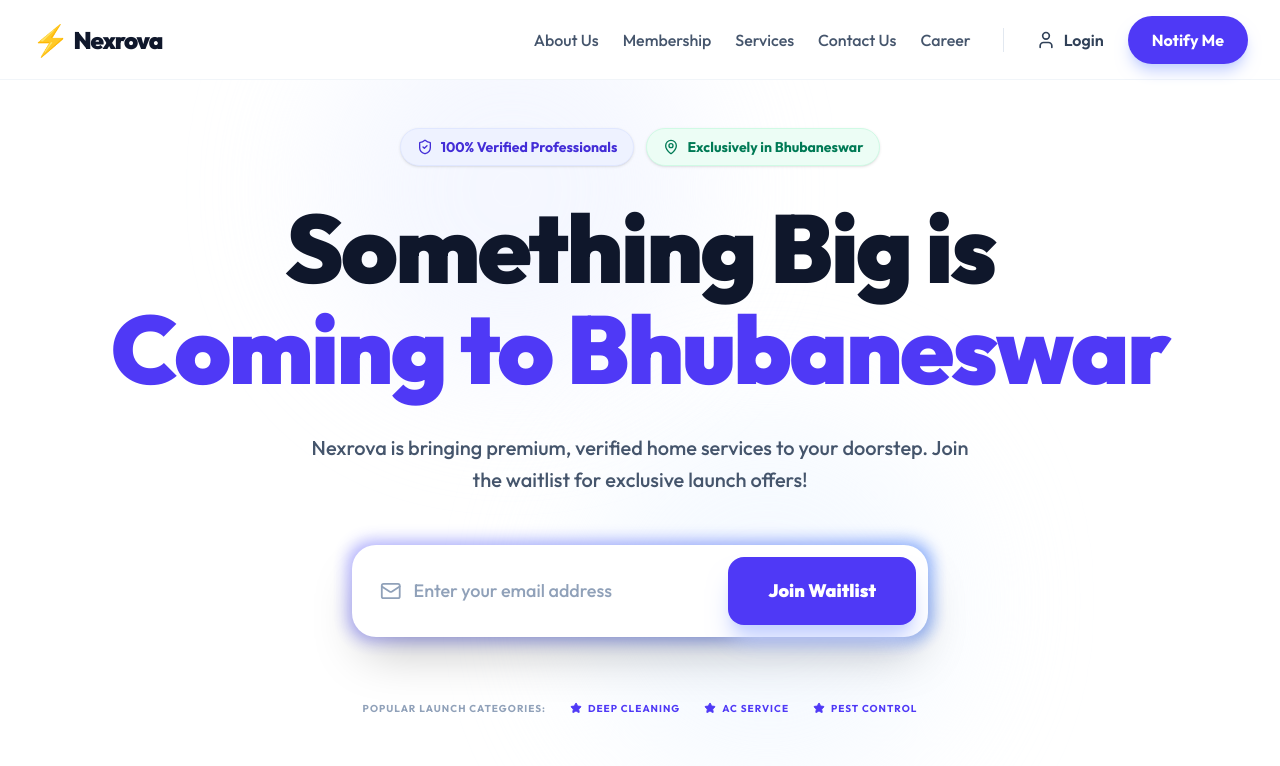
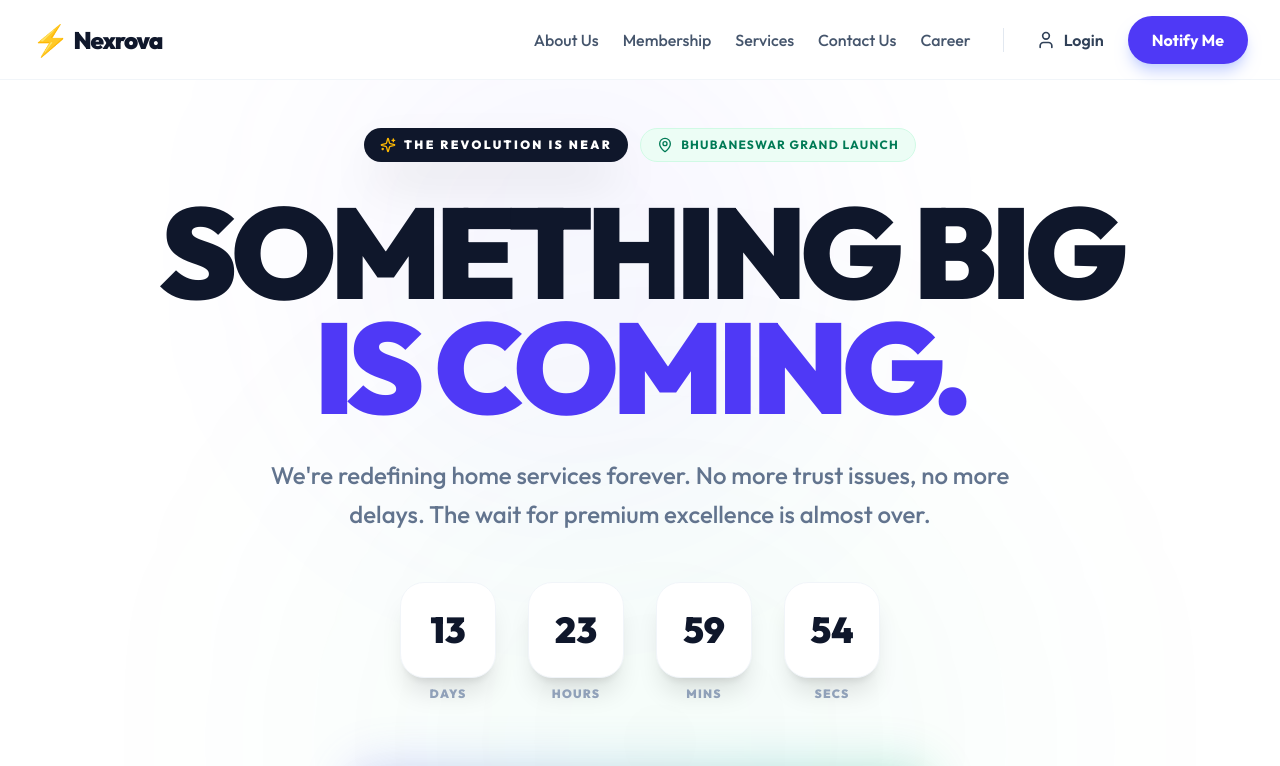
Before and after one commit to zingline-dev/Nexrova, a Next.js app in the folder Nexrova-web/: page / in a window 1280 px wide. Shown: the top 766 px of the page. Built offline with nearby package versions, Linux system fonts and the light colour scheme.

Commit message:
Transformed Hero into Launch Teaser with Countdown and Hype messaging

```diff
--- a/Nexrova-web/src/components/AppCTA.tsx
+++ b/Nexrova-web/src/components/AppCTA.tsx
@@ -58,7 +58,7 @@ export default function AppCTA() {
               <div className="w-full h-full bg-indigo-600 flex items-center justify-center p-6 text-center relative overflow-hidden">
                 <div className="absolute top-0 right-0 p-4">
                   <span className="px-3 py-1 rounded-full bg-white/20 text-white text-[10px] font-black uppercase tracking-widest border border-white/20">
-                      Beta
+                    Comming Soon !!
                   </span>
                 </div>
                 <div>
--- a/Nexrova-web/src/components/Hero.tsx
+++ b/Nexrova-web/src/components/Hero.tsx
@@ -1,11 +1,33 @@
 "use client";
 
-import { useState } from "react";
-import { Search, ShieldCheck, Star, MapPin, Mail } from "lucide-react";
+import { useState, useEffect } from "react";
+import { Search, ShieldCheck, Star, MapPin, Mail, Sparkles, Zap, Timer } from "lucide-react";
+import { motion } from "framer-motion";
 
 export default function Hero() {
   const [email, setEmail] = useState("");
   const [isJoined, setIsJoined] = useState(false);
+  const [timeLeft, setTimeLeft] = useState({ days: 0, hours: 0, minutes: 0, seconds: 0 });
+
+  useEffect(() => {
+    // Set target date for launch (e.g., 14 days from now)
+    const targetDate = new Date();
+    targetDate.setDate(targetDate.getDate() + 14);
+
+    const timer = setInterval(() => {
+      const now = new Date().getTime();
+      const distance = targetDate.getTime() - now;
+
+      setTimeLeft({
+        days: Math.floor(distance / (1000 * 60 * 60 * 24)),
+        hours: Math.floor((distance % (1000 * 60 * 60 * 24)) / (1000 * 60 * 60)),
+        minutes: Math.floor((distance % (1000 * 60 * 60)) / (1000 * 60)),
+        seconds: Math.floor((distance % (1000 * 60)) / 1000)
+      });
+    }, 1000);
+
+    return () => clearInterval(timer);
+  }, []);
 
   const handleSubmit = (e: React.FormEvent) => {
     e.preventDefault();
@@ -14,82 +36,103 @@ export default function Hero() {
 
   return (
     <section className="relative pt-24 pb-16 md:pt-32 md:pb-24 overflow-hidden">
-      {/* Dynamic Background Elements */}
+      {/* Immersive Background */}
       <div className="absolute top-0 left-1/2 -translate-x-1/2 w-full h-full -z-10">
-        <div
-          className="absolute top-0 left-1/4 w-72 h-72 md:w-96 md:h-96 bg-indigo-50 rounded-full blur-3xl opacity-60 animate-float-slow"
-        />
-        <div
-          className="absolute bottom-0 right-1/4 w-72 h-72 md:w-96 md:h-96 bg-blue-50 rounded-full blur-3xl opacity-60 animate-float-slower"
-        />
+        <div className="absolute top-0 left-1/4 w-[500px] h-[500px] bg-indigo-500/10 rounded-full blur-[120px] animate-pulse" />
+        <div className="absolute bottom-0 right-1/4 w-[600px] h-[600px] bg-emerald-500/10 rounded-full blur-[150px] animate-pulse delay-700" />
       </div>
 
       <div className="max-w-7xl mx-auto px-4 sm:px-6 lg:px-8">
         <div className="text-center">
-          <div className="flex flex-wrap justify-center gap-2 md:gap-3 mb-6 md:mb-8 animate-fade-in">
-            <div className="inline-flex items-center gap-2 px-3 py-1.5 md:px-4 md:py-2 rounded-full bg-indigo-50 border border-indigo-100 text-indigo-700 font-bold text-xs md:text-sm shadow-sm hover-scale">
-              <ShieldCheck className="w-3.5 h-3.5 md:w-4 h-4" />
-              100% Verified Professionals
+          <motion.div
+            initial={{ opacity: 0, y: -20 }}
+            animate={{ opacity: 1, y: 0 }}
+            className="flex flex-wrap justify-center gap-3 mb-8"
+          >
+            <div className="inline-flex items-center gap-2 px-4 py-2 rounded-full bg-slate-900 text-white font-black text-xs uppercase tracking-[0.2em] shadow-2xl">
+              <Sparkles className="w-4 h-4 text-amber-400" />
+              The Revolution is Near
             </div>
-            <div className="inline-flex items-center gap-2 px-3 py-1.5 md:px-4 md:py-2 rounded-full bg-emerald-50 border border-emerald-100 text-emerald-700 font-bold text-xs md:text-sm shadow-sm hover-scale">
-              <MapPin className="w-3.5 h-3.5 md:w-4 h-4" />
-              Exclusively in Bhubaneswar
+            <div className="inline-flex items-center gap-2 px-4 py-2 rounded-full bg-emerald-50 border border-emerald-100 text-emerald-700 font-bold text-xs uppercase tracking-widest">
+              <MapPin className="w-4 h-4" />
+              Bhubaneswar Grand Launch
             </div>
+          </motion.div>
+
+          <motion.h1
+            initial={{ opacity: 0, scale: 0.95 }}
+            animate={{ opacity: 1, scale: 1 }}
+            className="text-5xl sm:text-7xl md:text-8xl lg:text-9xl font-black text-slate-900 leading-[0.9] tracking-tighter mb-8"
+          >
+            SOMETHING BIG <br />
+            <span className="text-indigo-600">IS COMING.</span>
+          </motion.h1>
+
+          <motion.p
+            initial={{ opacity: 0 }}
+            animate={{ opacity: 1 }}
+            transition={{ delay: 0.3 }}
+            className="text-lg md:text-2xl text-slate-500 max-w-3xl mx-auto mb-12 leading-relaxed font-medium"
+          >
+            We're redefining home services forever. No more trust issues, no more delays.
+            The wait for premium excellence is almost over.
+          </motion.p>
+
+          {/* Countdown Timer */}
+          <div className="flex justify-center gap-4 md:gap-8 mb-16 animate-fade-in delay-500">
+            {[
+              { label: "Days", value: timeLeft.days },
+              { label: "Hours", value: timeLeft.hours },
+              { label: "Mins", value: timeLeft.minutes },
+              { label: "Secs", value: timeLeft.seconds }
+            ].map((unit, i) => (
+              <div key={i} className="flex flex-col items-center">
+                <div className="w-16 h-16 md:w-24 md:h-24 bg-white rounded-2xl md:rounded-3xl shadow-xl border border-slate-100 flex items-center justify-center mb-2">
+                  <span className="text-2xl md:text-4xl font-black text-slate-900">{unit.value.toString().padStart(2, '0')}</span>
+                </div>
+                <span className="text-[10px] md:text-xs font-black uppercase tracking-widest text-slate-400">{unit.label}</span>
+              </div>
+            ))}
           </div>
 
-          <h1 className="text-4xl sm:text-5xl md:text-7xl lg:text-8xl font-black text-slate-900 leading-[1.1] md:leading-[1.05] tracking-tight mb-6 md:mb-8 animate-slide-up">
-            Something Big is<br />
-            <span className="text-indigo-600 bg-clip-text">Coming to Bhubaneswar</span>
-          </h1>
-
-          <p className="text-base md:text-xl text-slate-600 max-w-2xl mx-auto mb-10 md:mb-12 leading-relaxed font-medium animate-slide-up delay-100">
-            Nexrova is bringing premium, verified home services to your doorstep.
-            Join the waitlist for exclusive launch offers!
-          </p>
-
-          {/* Waitlist Signup Container */}
-          <div className="max-w-xl mx-auto relative group animate-slide-up delay-200 min-h-[80px]">
+          {/* Waitlist Signup */}
+          <div className="max-w-xl mx-auto relative group min-h-[80px]">
             {isJoined ? (
-              <div className="bg-emerald-50 border border-emerald-100 rounded-3xl p-6 flex items-center justify-center gap-4 animate-scale-in shadow-xl shadow-emerald-50">
-                <div className="w-12 h-12 bg-emerald-500 rounded-2xl flex items-center justify-center text-white shadow-lg">
-                  <ShieldCheck className="w-6 h-6" />
+              <div className="bg-emerald-900 border border-emerald-800 rounded-3xl p-8 flex items-center justify-center gap-6 animate-scale-in shadow-2xl">
+                <div className="w-16 h-16 bg-white rounded-2xl flex items-center justify-center text-emerald-900 shadow-lg">
+                  <ShieldCheck className="w-8 h-8" />
                 </div>
                 <div className="text-left">
-                  <h3 className="text-xl font-black text-slate-900">You're in!</h3>
-                  <p className="text-emerald-700 font-bold text-sm">Welcome to the Nexrova Founding List.</p>
+                  <h3 className="text-2xl font-black text-white">You're on the list!</h3>
+                  <p className="text-emerald-100/70 font-bold">Watch your inbox for the secret launch code.</p>
                 </div>
               </div>
             ) : (
-              <form onSubmit={handleSubmit}>
-                <div className="absolute -inset-1 bg-gradient-to-r from-indigo-500 to-blue-600 rounded-3xl blur opacity-20 group-hover:opacity-40 transition duration-1000 animate-pulse" />
-                <div className="relative flex flex-col sm:flex-row bg-white rounded-2xl md:rounded-3xl shadow-2xl p-2 md:p-3 items-center gap-2 hover-lift">
-                  <div className="flex-1 flex items-center gap-3 px-4 w-full py-2">
-                    <Mail className="text-slate-400 w-5 h-5 md:w-6 md:h-6" />
+              <form onSubmit={handleSubmit} className="relative z-10">
+                <div className="absolute -inset-1 bg-gradient-to-r from-indigo-500 to-emerald-500 rounded-3xl blur-xl opacity-20 group-hover:opacity-40 transition duration-1000" />
+                <div className="relative flex flex-col sm:flex-row bg-white rounded-3xl shadow-2xl p-2 md:p-3 items-center gap-2">
+                  <div className="flex-1 flex items-center gap-3 px-6 w-full py-4">
+                    <Mail className="text-slate-400 w-6 h-6" />
                     <input
                       type="email"
-                      placeholder="Enter your email address"
+                      placeholder="Get early access"
                       value={email}
                       onChange={(e) => setEmail(e.target.value)}
-                      className="w-full bg-transparent border-none focus:ring-0 text-base md:text-lg font-medium placeholder:text-slate-400 py-2"
+                      className="w-full bg-transparent border-none focus:ring-0 text-lg font-black placeholder:text-slate-400 py-2 uppercase tracking-tight"
                       required
                     />
                   </div>
-                  <button type="submit" className="w-full sm:w-auto bg-indigo-600 text-white px-8 md:px-10 py-4 md:py-5 rounded-xl md:rounded-2xl font-black text-base md:text-lg hover:bg-indigo-700 transition-all shadow-xl shadow-indigo-200 active:scale-95 whitespace-nowrap">
-                    Join Waitlist
+                  <button type="submit" className="w-full sm:w-auto bg-slate-900 text-white px-10 py-5 rounded-2xl font-black text-lg hover:bg-indigo-600 transition-all shadow-xl active:scale-95 whitespace-nowrap flex items-center gap-2">
+                    Claim Access <Zap className="w-5 h-5 fill-current" />
                   </button>
                 </div>
               </form>
             )}
           </div>
 
-          {/* Popular Services Tags */}
-          <div className="mt-10 md:mt-16 flex flex-wrap justify-center gap-4 md:gap-6 text-slate-500 font-bold uppercase text-[9px] md:text-[10px] tracking-widest animate-fade-in delay-300">
-            <span className="text-slate-400 w-full md:w-auto mb-2 md:mb-0">Popular Launch Categories:</span>
-            <div className="flex flex-wrap justify-center gap-4 md:gap-6">
-              <span className="text-indigo-600 flex items-center gap-1.5 hover-scale cursor-default"><Star className="w-3 h-3 fill-indigo-600" /> Deep Cleaning</span>
-              <span className="text-indigo-600 flex items-center gap-1.5 hover-scale cursor-default"><Star className="w-3 h-3 fill-indigo-600" /> AC Service</span>
-              <span className="text-indigo-600 flex items-center gap-1.5 hover-scale cursor-default"><Star className="w-3 h-3 fill-indigo-600" /> Pest Control</span>
-            </div>
+          <div className="mt-16 text-slate-400 font-black uppercase text-[10px] tracking-[0.3em] flex flex-wrap justify-center gap-8">
+            <span className="flex items-center gap-2"><Timer className="w-4 h-4" /> Limited Founders Edition</span>
+            <span className="flex items-center gap-2"><Sparkles className="w-4 h-4" /> Exclusive Early Offers</span>
           </div>
         </div>
       </div>
```
Lines whose indentation alone changed are shown as unchanged.
